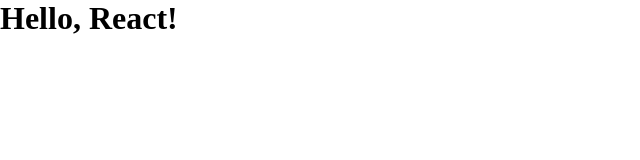
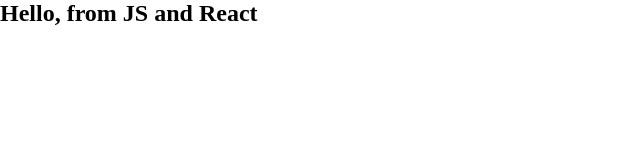
Before and after one commit to Coryf65/React-Facts, a plain HTML site: page index.html in a window 1280 px wide. Shown: the whole page, without its empty margins (0-640 px from the left). Drawn offline with nearby package versions, Linux system fonts and the light colour scheme.

Commit message:
using React to insert an h2

```diff
--- a/index.html
+++ b/index.html
@@ -6,7 +6,10 @@
         <script src="https://unpkg.com/babel-standalone@6/babel.min.js"></script>
     </head>
     <body>
-        <h1>Hello, React!</h1>
+        <div id="root">
+            <h1>Hello, React!</h1>
+
+        </div>
         <script src="index.js" type="text/babel"></script>
     </body>
 </html>
--- a/index.js
+++ b/index.js
@@ -0,0 +1,3 @@
+// We can render things that look like html
+
+ReactDOM.render(<h2>Hello, from JS and React</h2>, document.getElementById("root"))
```
